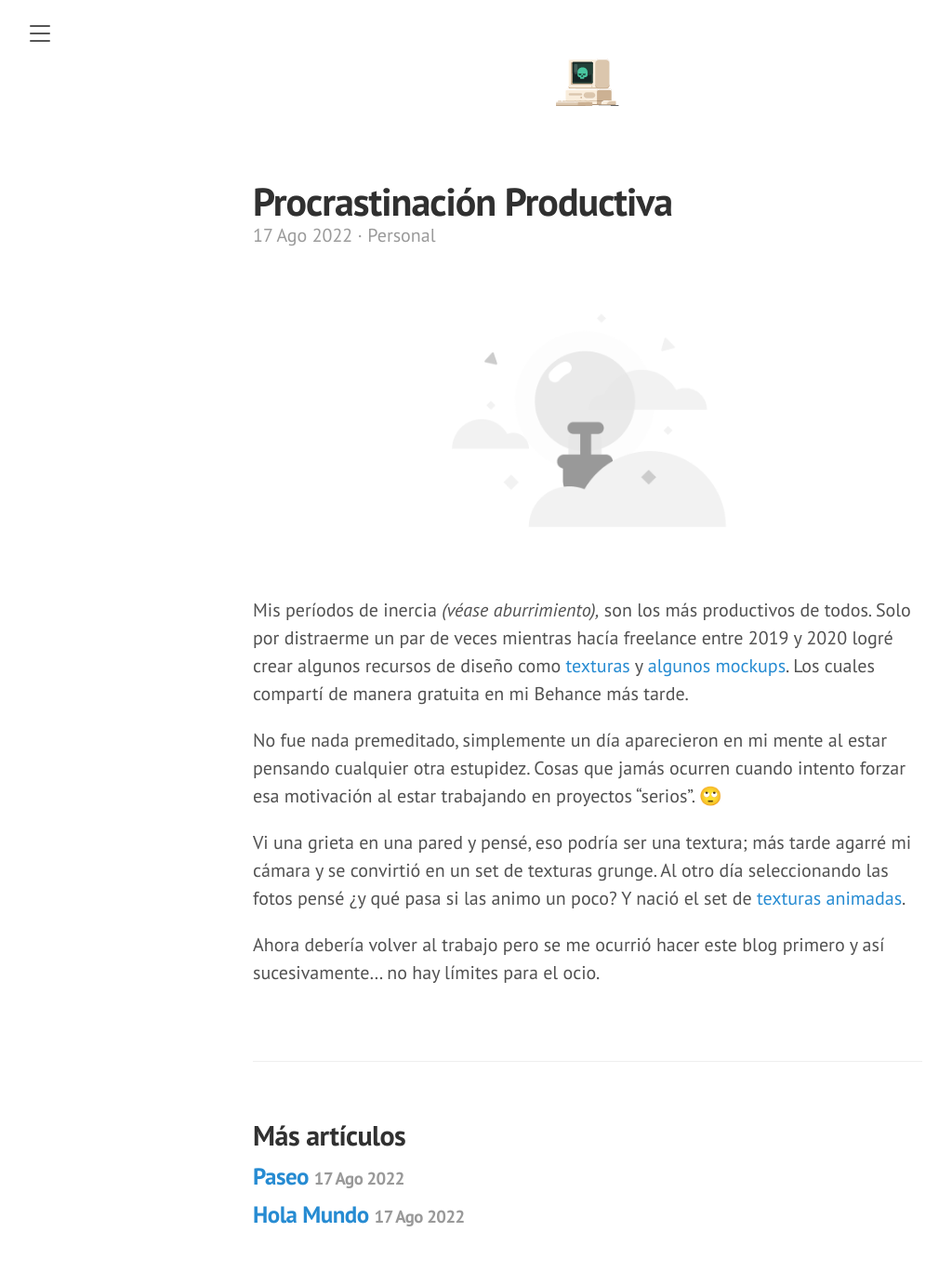
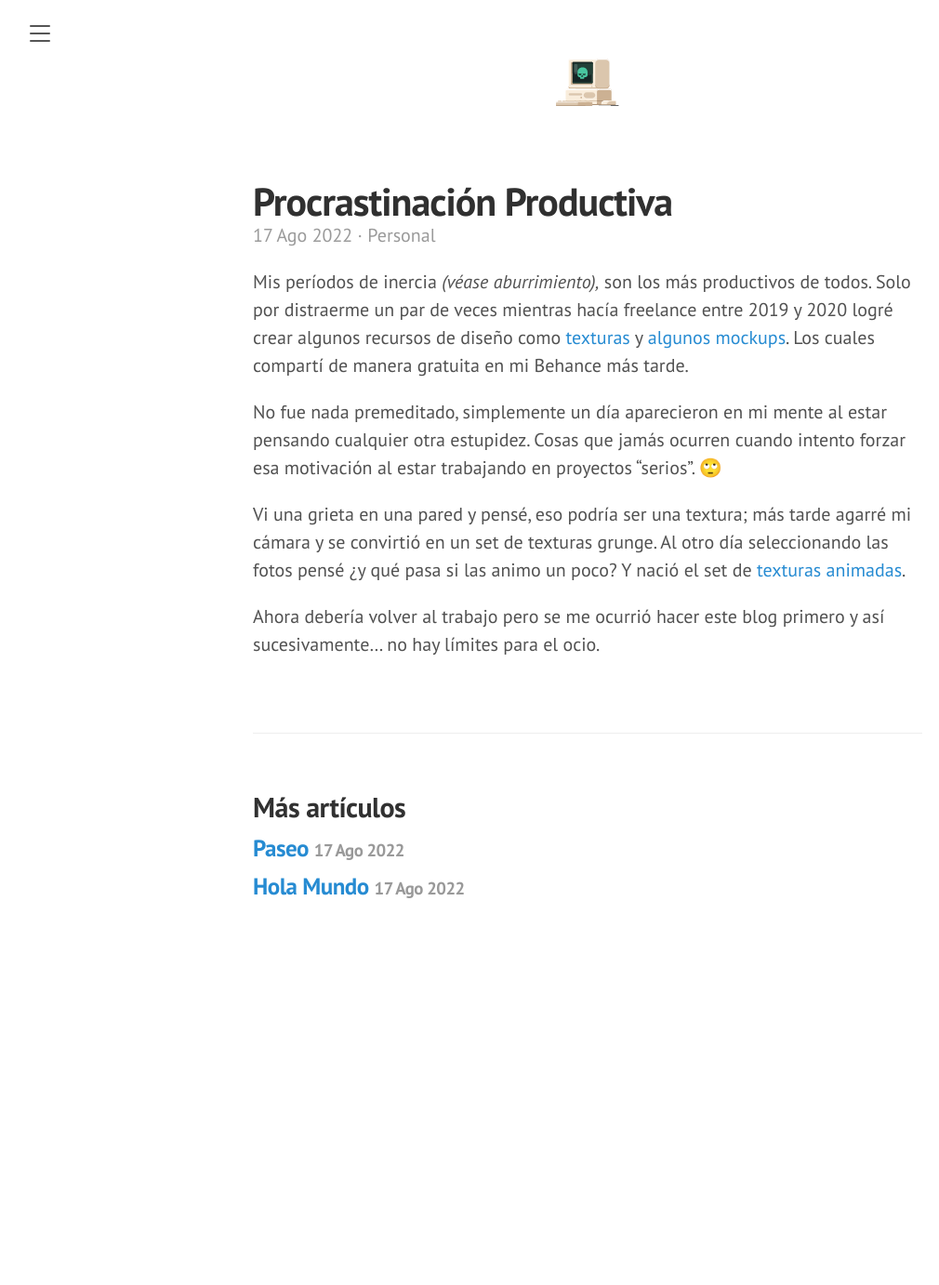
Before and after one commit to darriagada/darriagada.github.io, a Jekyll site: the page built from _posts/2022-08-17-procrastinacion.md, in a window 1280 px wide. Shown: the whole page at 93% size, without its empty margins (8-1018 px from the left). Built offline with Jekyll 4.4.1, drawn with Linux system fonts in a browser that asks for light colours; comment, search, counter and statistics services are not loaded; after the commit the page ends 1029 px from its top, so only the background shows below that.

Commit message:
Update 2022-08-17-procrastinacion.md

```diff
--- a/_posts/2022-08-17-procrastinacion.md
+++ b/_posts/2022-08-17-procrastinacion.md
@@ -3,8 +3,6 @@ layout: post
 title: Procrastinación Productiva
 tags: Personal
 ---
-
-![Procrastinación](/public/images/procras_artwork_bn_2x.png)
 
 Mis períodos de inercia _(véase aburrimiento),_ son los más productivos de todos. Solo por distraerme un par de veces mientras hacía freelance entre 2019 y 2020 logré crear algunos recursos de diseño como [texturas](https://www.behance.net/gallery/97588951/Decay-Textures) y [algunos](https://www.behance.net/gallery/94218299/Boxset-Mockup) [mockups](https://www.behance.net/gallery/129057233/Vapor-Kit). Los cuales compartí de manera gratuita en mi Behance más tarde.
 
```
